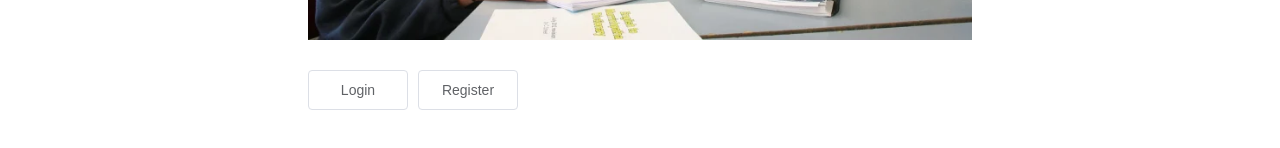
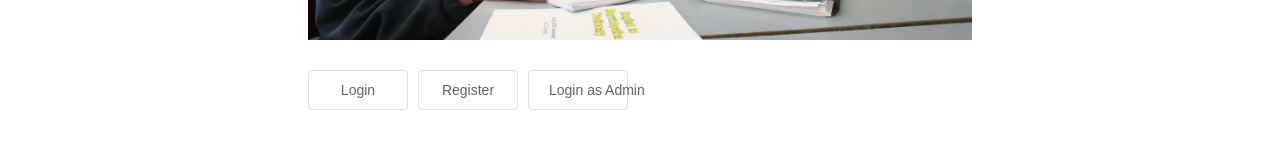
Before and after one commit to Geniusssss/SWEN90016-A2, a Vue app in the folder A2/: page /welcome in a window 1280 px wide. Shown: the part 402-550 px from the top of the page. Built offline with nearby package versions, Linux system fonts and the light colour scheme; the HTML template or start-up script is replaced by a standard one.

Commit message:
Create button "Login as Admin" button on Welcome page

```diff
--- a/A2/src/views/WelcomePage.vue
+++ b/A2/src/views/WelcomePage.vue
@@ -5,6 +5,7 @@
         <el-container class="buttons">
             <el-button class="button" @click="routerTo('/login')">Login</el-button>
             <el-button class="button" @click="routerTo('/register')">Register</el-button>
+            <el-button class="button" @click="routerTo('/admin-login')">Login as Admin</el-button>
         </el-container>
     </el-container>
 </template>
```
